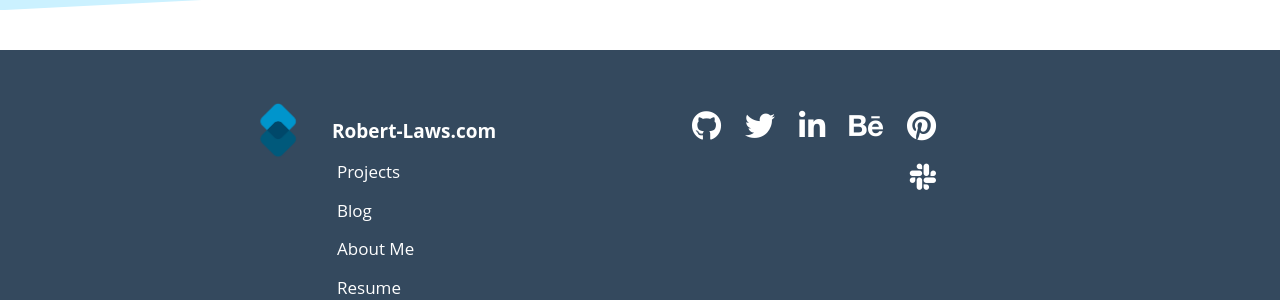
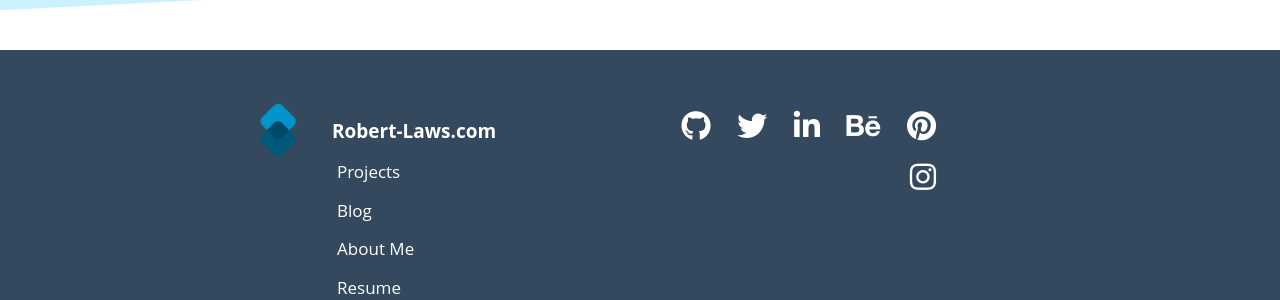
Before and after one commit to robert-laws/jekyll-review-october-2018, a Jekyll site: the page built from index.html, in a window 1280 px wide. Shown: the part 2102-2402 px from the top of the page. Built offline with Jekyll 4.4.1, drawn with Linux system fonts in a browser that asks for light colours; nearby versions of some CDN libraries.

Commit message:
add social media links in footer

```diff
--- a/_includes/footer.html
+++ b/_includes/footer.html
@@ -9,7 +9,13 @@
         <p><a href="{{site.baseurl}}/resume">Resume</a></p>
         <p><a href="{{site.baseurl}}/contact">Contact</a></p>
       </div>
-      <div class="footer__section footer__section--social-media"><a href="#"><i class="fab fa-github"></i></a><a href="#"><i class="fab fa-twitter"></i></a><a href="#"><i class="fab fa-linkedin-in"></i></a><a href="#"><i class="fab fa-behance"></i></a><a href="#"><i class="fab fa-pinterest"></i></a><a href="#"><i class="fab fa-slack"></i></a></div>
+      <div class="footer__section footer__section--social-media">
+        <a href="https://github.com/robert-laws"><i class="fab fa-github"></i></a>
+        <a href="https://twitter.com/roblaws1975"><i class="fab fa-twitter"></i></a>
+        <a href="https://www.linkedin.com/in/robert-duncan-laws"><i class="fab fa-linkedin-in"></i></a>
+        <a href="https://www.behance.net/robdlaws"><i class="fab fa-behance"></i></a>
+        <a href="https://www.pinterest.com/roblaws1975/"><i class="fab fa-pinterest"></i></a>
+        <a href="https://www.instagram.com/robdlaws/"><i class="fab fa-instagram"></i></a></div>
       <div class="footer__section footer__section--placeholder"></div>
     </div>
     <div class="footer__container footer__container--bottom">
--- a/_sass/layouts/_footer.scss
+++ b/_sass/layouts/_footer.scss
@@ -69,7 +69,7 @@
         text-decoration: none;
 
         &:hover {
-          color: lighten($color-primary, 20%);
+          color: darken($color-primary, 20%);
         }
       }
     }
@@ -102,7 +102,7 @@
         color: $color-white;
 
         &:hover {
-          color: lighten($color-primary, 20%);
+          color: darken($color-primary, 20%);
         }
       }
     }
```
Also changed, not shown: README.md.
